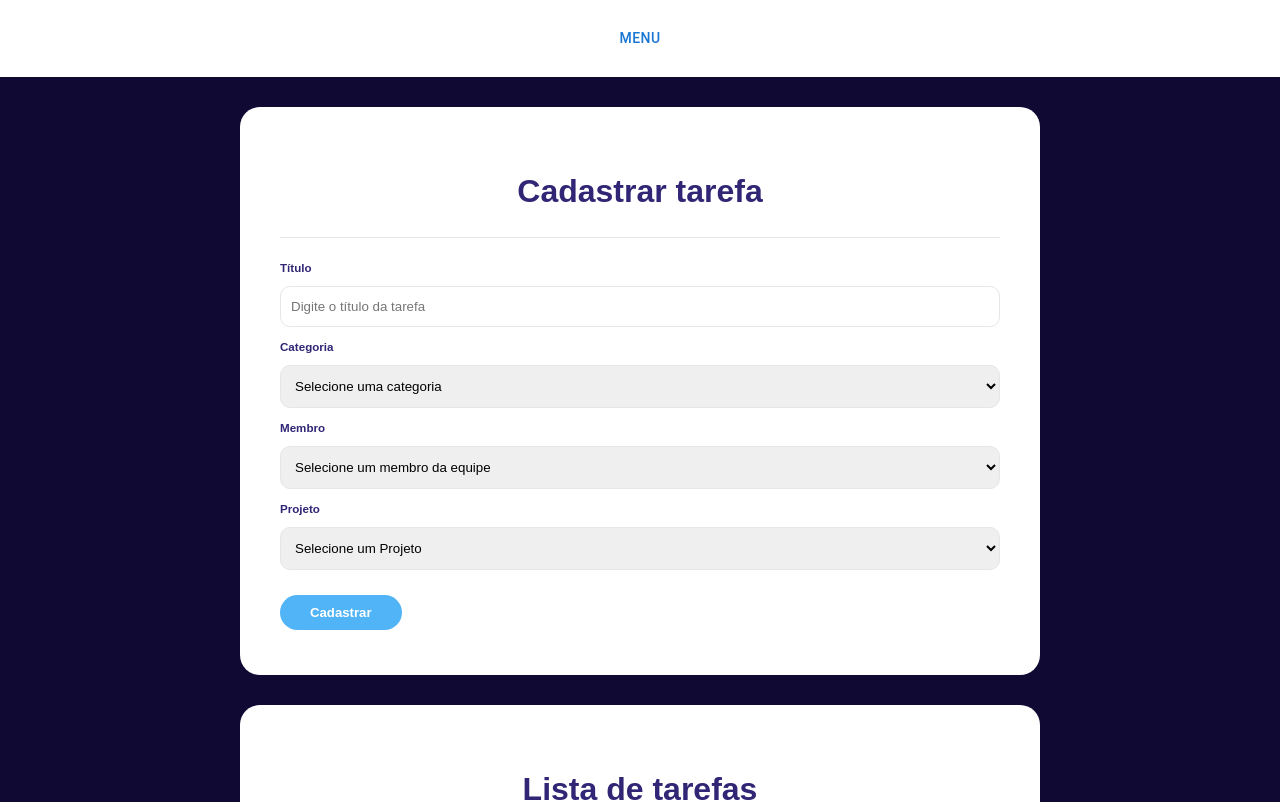
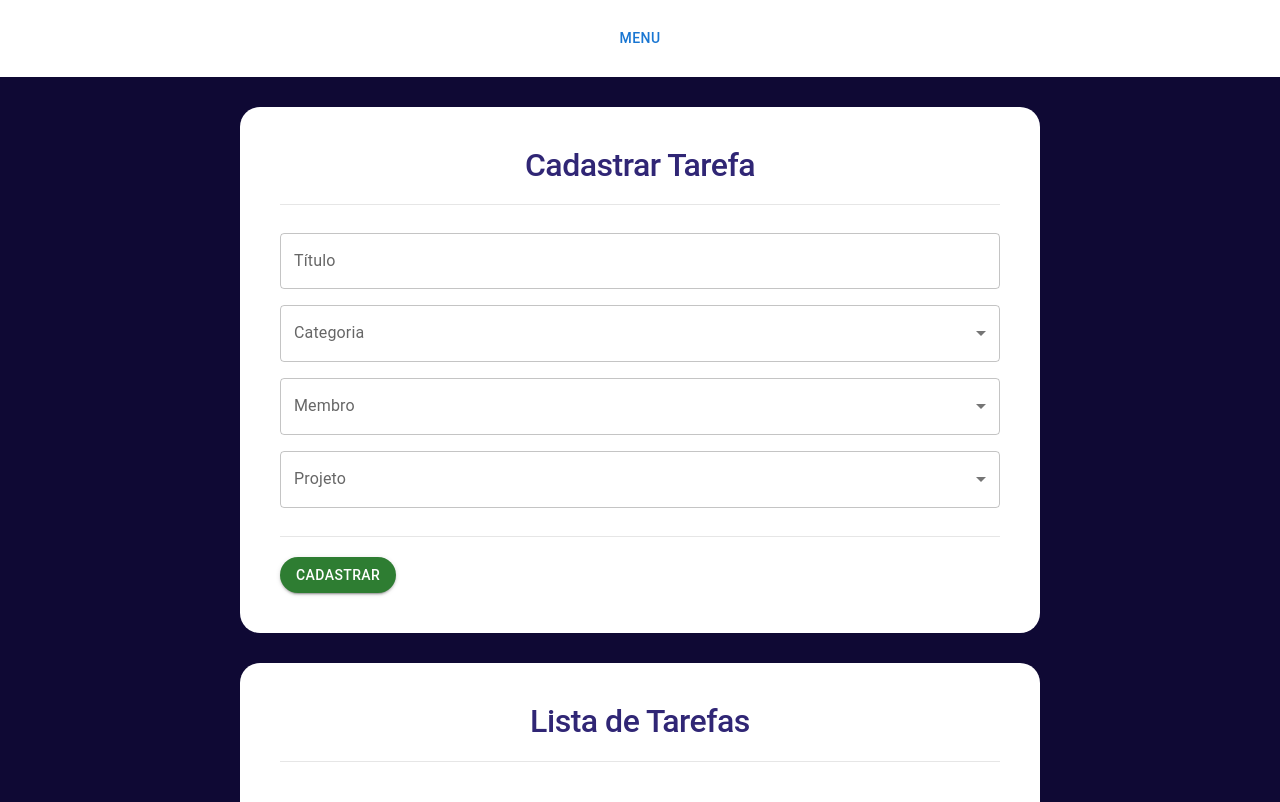
Before and after one commit to burnerebd/react-sesc, a React (Vite) app: page /tasks in a window 1280 px wide. Shown: the top 802 px of the page. Built offline with nearby package versions, Linux system fonts and the light colour scheme.

Commit message:
Correção do erro de comparação estrita Number x String

```diff
--- a/src/App.jsx
+++ b/src/App.jsx
@@ -25,6 +25,7 @@ function App() {
         title,
         category,
         member,
+        idProject,
         status: "todo",
       },
     ];
--- a/src/components/projects/project/index.jsx
+++ b/src/components/projects/project/index.jsx
@@ -1,6 +1,7 @@
 import { useState } from "react";
 import { Grid, Typography } from '@mui/material';
 import dataTeams from "../../../data/data-teams.json";
+import "./style.css"
 
 function Project( {
   id,
@@ -28,7 +29,7 @@ function Project( {
           <Typography variant='h5' marginRight={2} display="inline">
             {title}
           </Typography>
-          <Typography variant='body2' component="span" className={`task-${status}`}>
+          <Typography variant='body2' component="span" className={`project-${status}`}>
             {status}
           </Typography>
         </Grid>
@@ -80,7 +81,7 @@ function Project( {
               </Typography>
             </Grid>
             <Grid item xs={2} display="flex" justifyContent="flex-end">
-              <div className='task-actions'>
+              <div className='project-actions'>
                 <button className='btn-delete' onClick={() => deleteProject(id)}>x</button>
               </div>
             </Grid>
--- a/src/components/projects/project/style.css
+++ b/src/components/projects/project/style.css
@@ -52,8 +52,8 @@
   background-color: #ffbf48;
 }
 
-/* .project-todo,
+.project-todo,
 .btn-register {
   background-color: #51b4f7;
   color: #ffffff;
-} */
+}
--- a/src/components/projects/projects-form/index.jsx
+++ b/src/components/projects/projects-form/index.jsx
@@ -4,7 +4,7 @@ import { AdapterDateFns } from "@mui/x-date-pickers/AdapterDateFns";
 import { ptBR } from "date-fns/locale";
 import { LocalizationProvider } from "@mui/x-date-pickers/LocalizationProvider";
 import { DatePicker } from "@mui/x-date-pickers/DatePicker";
-import { Box, MenuItem, TextField } from "@mui/material";
+import { Box, Button, MenuItem, TextField, Typography } from "@mui/material";
 
 function ProjectForm({ addProject }) {
   const [teams] = useState(dataTeams);
@@ -62,7 +62,9 @@ function ProjectForm({ addProject }) {
             "& .MuiTextField-root": { marginY: 1 },
           }}
         >
-          <h1>Cadastrar projeto</h1>
+        <Typography variant="h1" fontSize={32} fontWeight={500}>
+            Cadastrar Projeto
+        </Typography>
           <hr />
           <form onSubmit={handleSubmit}>
             <TextField
@@ -163,9 +165,7 @@ function ProjectForm({ addProject }) {
               </LocalizationProvider>
             </Box>
             <hr />
-            <button className="btn-register" type="submit">
-              Cadastrar
-            </button>
+            <Button sx={{borderRadius: 20}} color="success" variant="contained" type="submit">Cadastrar</Button>
           </form>
         </Box>
       </div>
--- a/src/components/tasks/task-form/index.jsx
+++ b/src/components/tasks/task-form/index.jsx
@@ -1,108 +1,118 @@
-import "./style.css";
-
-import React, { useState } from "react";
-//import '../../../App.css'
-
-//import dataTasks from '../../../data/data-tasks.json'
 import dataCategories from "../../../data/data-categories.json";
 import dataMembers from "../../../data/data-members.json";
-import { useContext } from "react";
+import React, { useState, useContext } from "react";
 import { ProjectContext } from "../../../context/project-context";
+import { Box, Button, MenuItem, TextField, Typography } from "@mui/material";
 
 function TaskForm({ addTask }) {
-  //const [tasks, setTasks] = useState(dataTasks);
-  const {projects} = useContext(ProjectContext);
+  const { projects } = useContext(ProjectContext);
 
   const [categories] = useState(dataCategories);
   const [members] = useState(dataMembers);
-
   const [currentTask, setCurrentTask] = useState("");
   const [currentCategory, setCurrentCategory] = useState("");
   const [currentMember, setCurrentMember] = useState("");
   const [currentProject, setCurrentProject] = useState("");
 
   const handleSubmit = (event) => {
-    event.preventDefault();
+    event.preventDefault(); //Impede o navegador de recarregar a página
     //Validação dos campos
     if (!currentTask || !currentCategory || !currentMember || !currentProject) {
-      alert("Todos os campos são obrigatórios");
+      alert("Todos os campos são obrigatórios!");
       return;
     }
-    //console.log(currentTask, currentCategory, currentMember);
+    //Adicionar uma nova tarefa à lista de tarefas
     addTask(currentTask, currentCategory, currentMember, currentProject);
     setCurrentTask("");
     setCurrentCategory("");
     setCurrentMember("");
     setCurrentProject("");
+    alert("Tarefa cadastrada com sucesso!");
   };
 
   return (
     <section className="section-main">
       <div className="container-card">
-        <h1>Cadastrar tarefa</h1>
+        <Box
+          sx={{
+            "& .MuiTextField-root": { marginY: 1 },
+          }}
+        >
+          <Typography variant="h1" fontSize={32} fontWeight={500}>
+            Cadastrar Tarefa
+          </Typography>
           <hr />
           <form onSubmit={handleSubmit}>
-          <label>Título</label>
-          <input
-            type="text"
-            name="title"
+            <TextField
+              fullWidth
+              id="title"
+              label="Título"
+              variant="outlined"
+              placeholder="Digite o título"
               value={currentTask}
-            onChange={(e) => setCurrentTask(e.target.value)}
-            placeholder="Digite o título da tarefa"
+              onChange={(event) => setCurrentTask(event.target.value)}
             />
-          <label>Categoria</label>
-          <select
-            name="category"
+            <TextField
+              select
+              fullWidth
+              id="category"
+              label="Categoria"
+              variant="outlined"
               value={currentCategory}
-            onChange={(e) => setCurrentCategory(e.target.value)}
+              onChange={(event) => setCurrentCategory(event.target.value)}
             >
-            <option value="">Selecione uma categoria</option>
+              <MenuItem value="">Selecione uma categoria</MenuItem>
               {categories &&
                 categories.map((category) => {
                   return (
-                  <React.Fragment key={category.id}>
-                    <option value={category.title}>{category.title}</option>
-                  </React.Fragment>
+                    <MenuItem key={category.id} value={category.title}>
+                      {category.title}
+                    </MenuItem>
                   );
                 })}
-          </select>
-          <label>Membro</label>
-          <select
-            name="member"
+            </TextField>
+            <TextField
+              select
+              fullWidth
+              id="member"
+              label="Membro"
+              variant="outlined"
               value={currentMember}
-            onChange={(e) => setCurrentMember(e.target.value)}
+              onChange={(event) => setCurrentMember(event.target.value)}
             >
-            <option value="">Selecione um membro da equipe</option>
+              <MenuItem value="">Selecione um membro</MenuItem>
               {members &&
                 members.map((member) => {
                   return (
-                  <React.Fragment key={member.id}>
-                    <option value={member.profile}>{member.name}</option>
-                  </React.Fragment>
+                    <MenuItem key={member.id} value={member.profile}>
+                      {member.name}
+                    </MenuItem>
                   );
                 })}
-          </select>
-          <label>Projeto</label>
-          <select
-            name="project"
+            </TextField>
+            <TextField
+              select
+              fullWidth
               id="project"
+              label="Projeto"
+              variant="outlined"
               value={currentProject}
-            onChange={(e) => setCurrentProject(e.target.value)}
+              onChange={(event) => setCurrentProject(event.target.value)}
             >
-            <option value="">Selecione um Projeto</option>
+              <MenuItem value="">Selecione um membro</MenuItem>
               {projects &&
                 projects.map((project) => {
                   return (
-                  <React.Fragment key={project.id}>
-                    <option value={project.id}>{project.title}</option>
-                  </React.Fragment>
+                    <MenuItem key={project.id} value={project.id}>
+                      {project.title}
+                    </MenuItem>
                   );
                 })}
-          </select>
-          <button className="btn-register" type="submit">
-            Cadastrar
-          </button>
+            </TextField>
+            <hr />
+            <Button sx={{borderRadius: 20}} color="success" variant="contained" type="submit">Cadastrar</Button>
           </form>
+        </Box>
       </div>
     </section>
   );
--- a/src/components/tasks/tasks-list/index.jsx
+++ b/src/components/tasks/tasks-list/index.jsx
@@ -2,12 +2,15 @@ import "./style.css";
 
 import React from "react";
 import Task from "../task";
+import { Typography } from "@mui/material";
 
 function TaskList({ tasks, deleteTask, startTask, closeTask }) {
   return (
     <section className="section-main">
       <div className="container-card">
-        <h1>Lista de tarefas</h1>
+        <Typography variant="h1" fontSize={32} fontWeight={500}>
+          Lista de Tarefas
+        </Typography>
         <hr />
         {tasks &&
           tasks.map((task) => {
@@ -15,13 +18,14 @@ function TaskList({ tasks, deleteTask, startTask, closeTask }) {
               <React.Fragment key={task.id}>
                 <Task
                   id={task.id}
+                  title={task.title}
                   member={task.member}
-                  title={task.title}
                   category={task.category}
                   status={task.status}
-                  deleteTask={deleteTask}
+                  idProject={task.idProject}
                   startTask={startTask}
                   closeTask={closeTask}
+                  deleteTask={deleteTask}
                 />
               </React.Fragment>
             );
--- a/src/context/task-context/index.jsx
+++ b/src/context/task-context/index.jsx
@@ -1,5 +1,5 @@
-import { createContext, useState } from "react";
-import dataTasks from "../../data/data-tasks.json";
+import { createContext, useState } from "react"
+import dataTasks from "../../data/data-tasks.json"
 
 export const TaskContext = createContext({});
 
@@ -8,11 +8,8 @@ export const TaskProvider = ({children}) => {
   const [tasks, setTasks] = useState(dataTasks);
 
   const addTask = (title, category, member, idProject) => {
-    if (!title || !category || !member || !idProject) {
-      alert("Todos os campos são obrigatórios");
-      return;
-    }
-    const newTaskArr = [
+    if(!title || !category || !member || !idProject) return;
+    const newTaskArray = [
       ...tasks,
       {
         id: Math.floor(Math.random() * 10000),
@@ -20,39 +17,37 @@ export const TaskProvider = ({children}) => {
         category,
         member,
         status: "todo",
-      },
+        idProject
+      }
     ];
-    setTasks(newTaskArr);
-  };
+    setTasks(newTaskArray);
+  }
+
+  const startTask = (id) => {
+    const newTasks = [...tasks];
+    newTasks.map((task) =>
+      task.id === id ? (task.status = 'doing') : task
+    );
+    setTasks(newTasks);
+  }
+
+  const closeTask = (id) => {
+    const newTasks = [...tasks];
+    newTasks.map((task) =>
+      task.id === id ? (task.status = 'done') : task
+    );
+    setTasks(newTasks);
+  }
 
   const deleteTask = (id) => {
     const newTasks = [...tasks];
-    const filteredTasks = newTasks.filter((task) =>
-      task.id !== id ? task : null,
-    );
+    const filteredTasks = newTasks.filter(task => task.id !== id ? task : null);
     setTasks(filteredTasks);
-  };
+  }
 
-  const startTask = (id) => {
-    const newTasks = [...tasks]; // assign method might be used if we wanted to change the 'tasks' array directly instead of creating a new one
-    newTasks.map((task) => {
-      if (task.id === id) task.status = "doing";
-      else task;
-    });
-    setTasks(newTasks);
-  };
-
-  const closeTask = (id) => {
-    const newTasks = [...tasks]; // assign method might be used if we wanted to change the 'tasks' array directly instead of creating a new one
-    newTasks.map((task) => {
-      if (task.id === id) task.status = "done";
-      else task;
-    });
-    setTasks(newTasks);
-  };
-    return (
-        <TaskContext.Provider value={{tasks, addTask, startTask, deleteTask, closeTask}}>
-            {children}
-        </TaskContext.Provider>
-    )
+  return (
+    <TaskContext.Provider value={{ tasks, addTask, startTask, closeTask, deleteTask }}>
+      {children}
+    </TaskContext.Provider>
+  );
 }
```
Also changed, not shown: src/components/tasks/task/index.jsx (+18 -3 lines), src/context/project-context/index.jsx (+22 -19 lines), src/components/tasks/task-form/style.css (deleted). Lines whose indentation alone changed are shown as unchanged.
